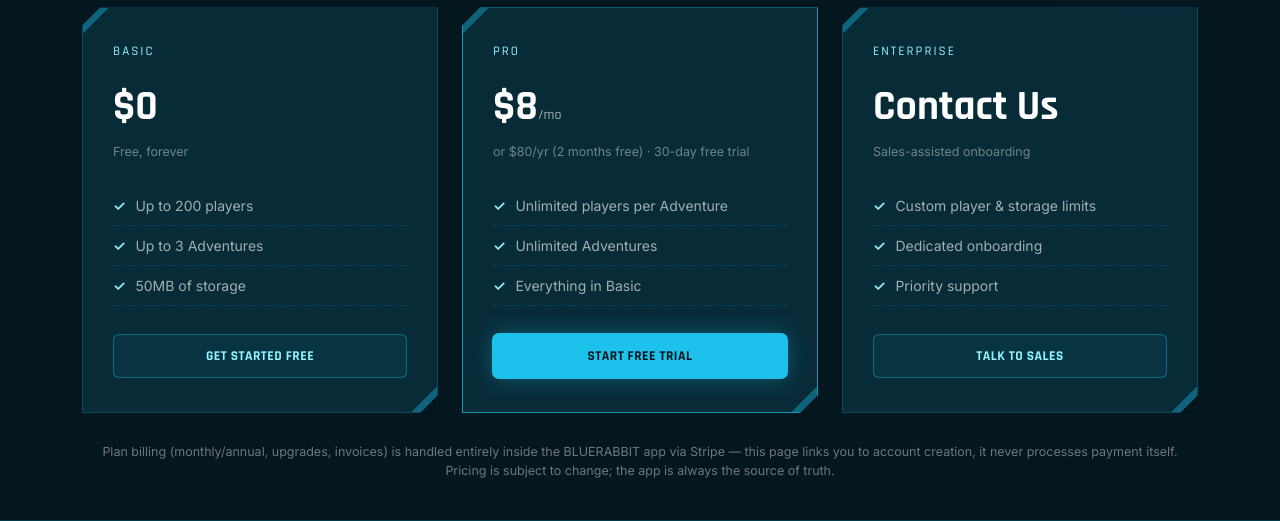
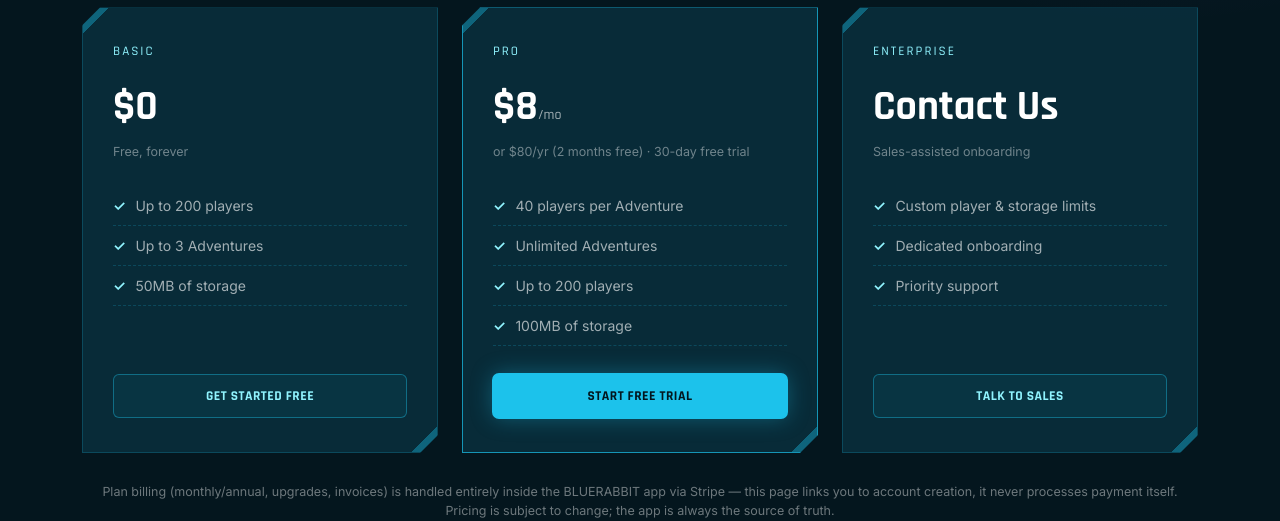
Before and after one commit to oglacor/website, a CodeIgniter 4 app: the page made by app/Views/pages/pricing.php in a window 1280 px wide. Shown: the part 411-932 px from the top of the page. Run offline with PHP 8.4 and a stand-in for CodeIgniter, Linux system fonts and the light colour scheme; the template is opened without the code that fills it, so the values that code supplies are empty; some libraries are stand-ins or nearby versions.

Commit message:
pricing updated

```diff
--- a/app/Views/pages/pricing.php
+++ b/app/Views/pages/pricing.php
@@ -27,9 +27,10 @@
       <div class="plan-price">$8<small>/mo</small></div>
       <div class="plan-note">or $80/yr (2 months free) &middot; 30-day free trial</div>
       <ul>
-        <li>Unlimited players per Adventure</li>
+        <li>40 players per Adventure</li>
         <li>Unlimited Adventures</li>
-        <li>Everything in Basic</li>
+        <li>Up to 200 players</li>
+        <li>100MB of storage</li>
       </ul>
       <a href="<?= PLAY_APP_URL ?>" class="btn btn-primary btn-block">Start Free Trial</a>
     </div>
```
Also changed, not shown: 1 other file.
